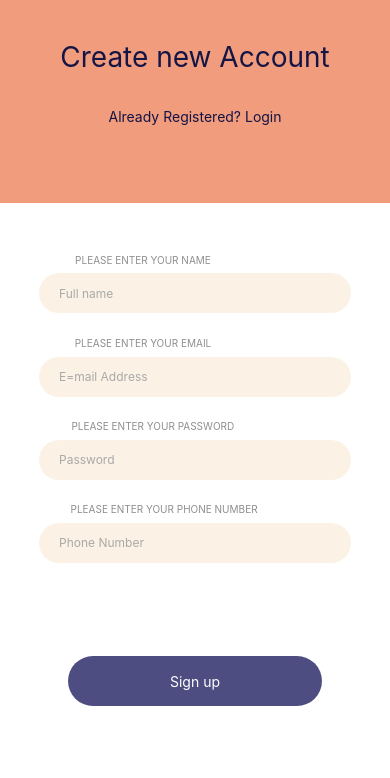
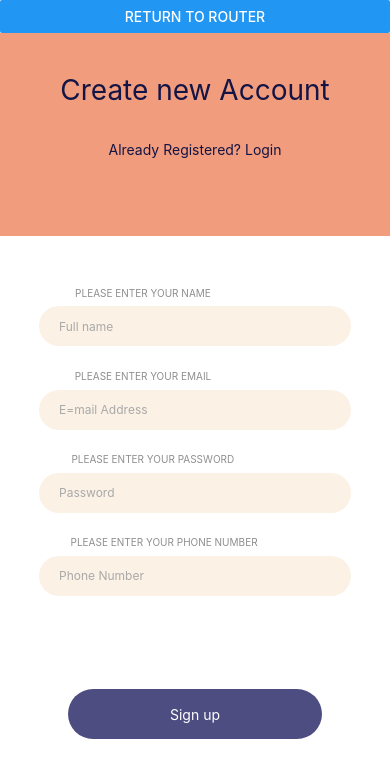
Before and after one commit to LateBox/client, a React Native app: screen /Register in a window 390 px wide. Shown: the top 778 px of the page. Built offline with nearby package versions, Linux system fonts and the light colour scheme.

Commit message:
partial code cleanup and added a bunch of other features

```diff
--- a/App.js
+++ b/App.js
@@ -3,7 +3,8 @@ import { Button, View, Text } from 'react-native';
 import { NavigationContainer } from '@react-navigation/native';
 import { createNativeStackNavigator } from '@react-navigation/native-stack';
 import HomeScreen from './src/views/HomeScreen';
-import SecondScreen from './src/views/SecondScreen';
+import SpareScreen from './src/views/SpareScreen';
+import RouterScreen from './src/views/RouterScreen';
 import SigninScreen from './src/views/SigninScreen';
 import SignupScreen from './src/views/SignupScreen';
 import NewAccountInfo1 from './src/views/NewAccountInfo1';
@@ -17,9 +18,10 @@ const Stack = createNativeStackNavigator();
 function App() {
   return (
     <NavigationContainer>
-      <Stack.Navigator initialRouteName="Second" screenOptions={{headerShown: false}}>
+      <Stack.Navigator initialRouteName="Router" screenOptions={{headerShown: false}}>
         <Stack.Screen name="Home" component={HomeScreen}/>
-        <Stack.Screen name="Second" component={SecondScreen}/>
+        <Stack.Screen name="Router" component={RouterScreen}/>
+        <Stack.Screen name="Spare" component={SpareScreen}/>
         <Stack.Screen name="Login" component={SigninScreen}/>
         <Stack.Screen name="Register" component={SignupScreen}/>
         <Stack.Screen name="NewAccount1" component={NewAccountInfo1}/>
--- a/src/views/HomeScreen.js
+++ b/src/views/HomeScreen.js
@@ -6,6 +6,7 @@ import PRODUCTS from "../data/dummy-data";
 function HomeScreen(props, { navigation }) {
   return (
     <View>
+      <Button title="Return to Router" onPress={() => props.navigation.navigate('Router')} />
       <FlatList
         data={PRODUCTS}
         keyExtractor={(item) => item.id}
@@ -14,7 +15,7 @@ function HomeScreen(props, { navigation }) {
             image={itemData.item.imageURL}
             title={itemData.item.title}
             price={itemData.item.price}
-            onViewDetail={() => props.navigation.navigate("Second")}
+            onViewDetail={() => props.navigation.navigate("Spare")}
             onAddToCart={() => {}}
           />
         )}
--- a/src/views/NewAccountInfo1.js
+++ b/src/views/NewAccountInfo1.js
@@ -8,6 +8,7 @@ import { StyleSheet, Text, View, Image, TouchableHighlight } from 'react-native'
 const AccountInfo1 = () => {
     return (
     <View>
+        <Button title="Return to Router" onPress={() => navigation.navigate('Router')} />
         <View style={styles.above}>
             <TouchableHighlight style={styles.roundshape}>
             <Image source={{uri: 'https://svgshare.com/i/n27.svg'}}
--- a/src/views/SecondScreen.js
+++ b/src/views/RouterScreen.js
@@ -1,14 +1,15 @@
 import * as React from 'react';
 import { Button, View, Text } from 'react-native';
 
-function SecondScreen({ navigation }) {
+function RouterScreen({ navigation }) {
     return (
       <View style={{ flex: 1, alignItems: 'center', justifyContent: 'center' }}>
-        <Text>You are now on the Second Screen</Text>
+        <Text>Please choose a screen to go to</Text>
         <Button title="Go to Login" onPress={() => navigation.navigate('Login')} />
         <Button title="Go to Register" onPress={() => navigation.navigate('Register')} />
-        <Button title="Return to home" onPress={() => navigation.navigate('Home')} />
+        <Button title="Go to Home" onPress={() => navigation.navigate('Home')} />
+        <Button title="Go to Spare screen" onPress={() => navigation.navigate('Spare')} />
       </View>
     );
 }
-export default SecondScreen;
+export default RouterScreen;
--- a/src/views/SigninScreen.js
+++ b/src/views/SigninScreen.js
@@ -6,6 +6,8 @@ import { withSafeAreaInsets } from 'react-native-safe-area-context';
 function SigninScreen({ navigation }) {
     return (
       <View style={styles.mainContainer}>
+        <Button title="Return to Router" onPress={() => navigation.navigate('Router')} />
+
         <View style={styles.topBar}>
 
         <Text style={styles.titleText} >Login</Text>
--- a/src/views/SignupScreen.js
+++ b/src/views/SignupScreen.js
@@ -68,6 +68,8 @@ const postAccount = () => {
         return (
 
         <View style={styles.mainContainer}>
+            <Button title="Return to Router" onPress={() => navigation.navigate('Router')} />
+
 
             <View style={styles.topBar}>
 
--- /dev/null
+++ b/src/views/SpareScreen.js
@@ -0,0 +1,12 @@
+import * as React from 'react';
+import { Button, View, Text } from 'react-native';
+
+function SpareScreen({ navigation }) {
+    return (
+      <View style={{ flex: 1, alignItems: 'center', justifyContent: 'center' }}>
+        <Text>This is a spare screen test your code in it if you wish</Text>
+        <Button title="Return to Router" onPress={() => navigation.navigate('Router')} />
+      </View>
+    );
+}
+export default SpareScreen;
```
Also changed, not shown: src/views/SigninPage.js (deleted), src/views/SignoutPage.js (deleted), src/views/SignupPage.js (deleted).
